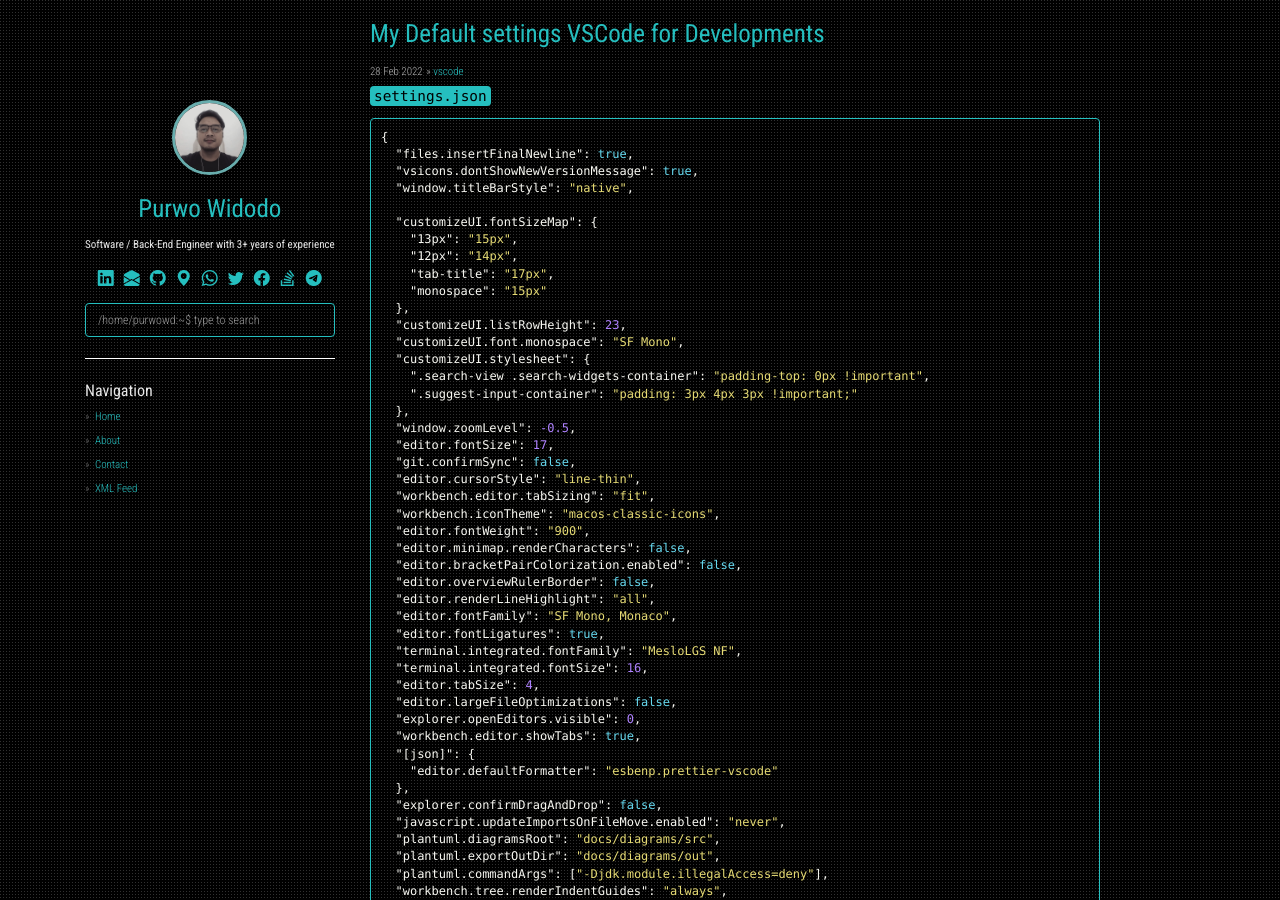
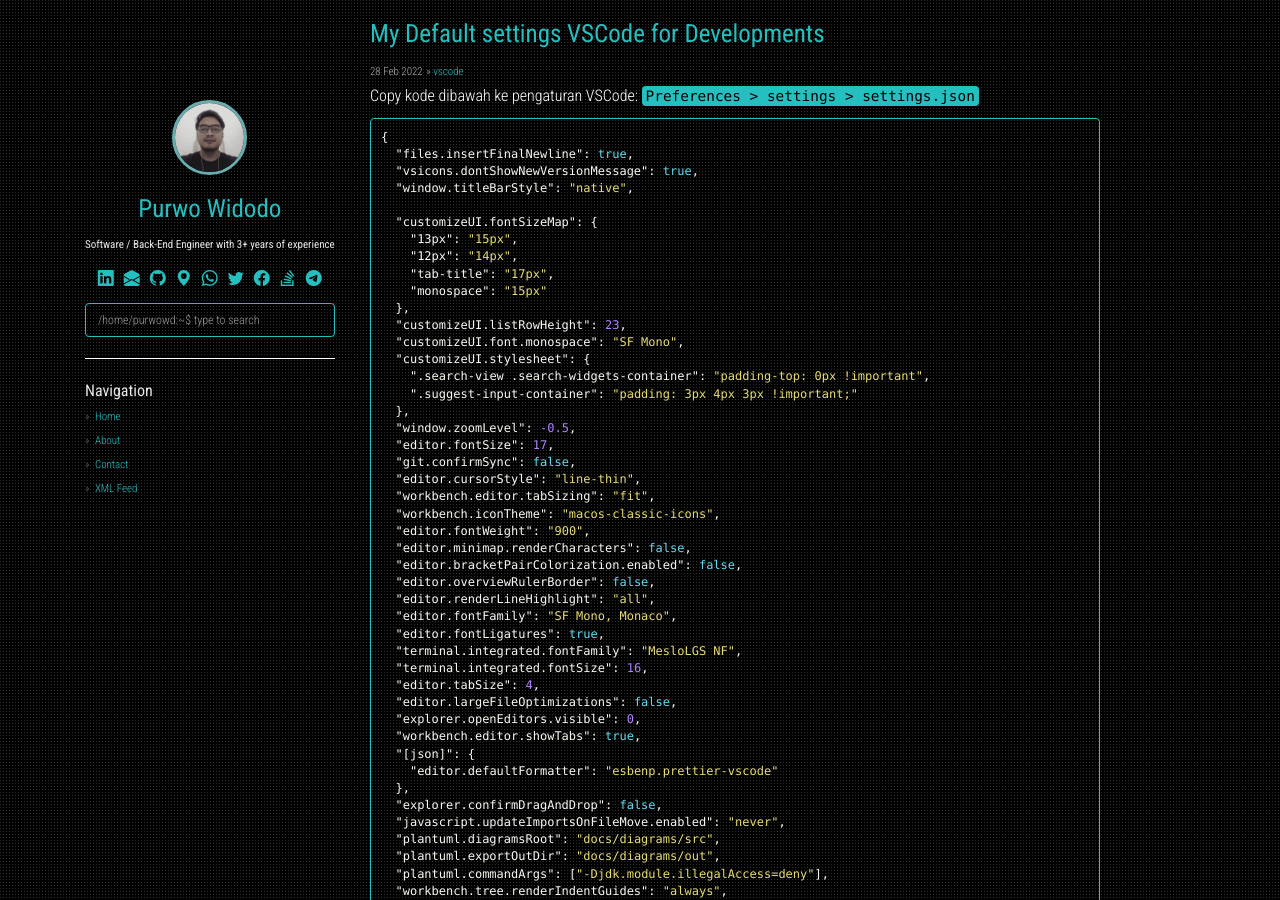
Before and after one commit to purwowd/purwowd.github.io, a Jekyll site: the page built from _posts/2022-02-28-my-default-settings-vscode-for-developments.md, in a window 1280 px wide and 900 px high. Built offline with Jekyll 4.4.1, drawn with Linux system fonts in a browser that asks for light colours; nearby versions of some CDN libraries; comment, search, counter and statistics services are not loaded.

Commit message:
Improve post: _posts/2022-02-28-my-default-settings-vscode-for-developments.md

```diff
--- a/_posts/2022-02-28-my-default-settings-vscode-for-developments.md
+++ b/_posts/2022-02-28-my-default-settings-vscode-for-developments.md
@@ -6,7 +6,7 @@ categories:
 - vscode
 ---
 
-`settings.json`
+Copy kode dibawah ke pengaturan VSCode: `Preferences > settings > settings.json`
 
 {% highlight json %}
 {
```
